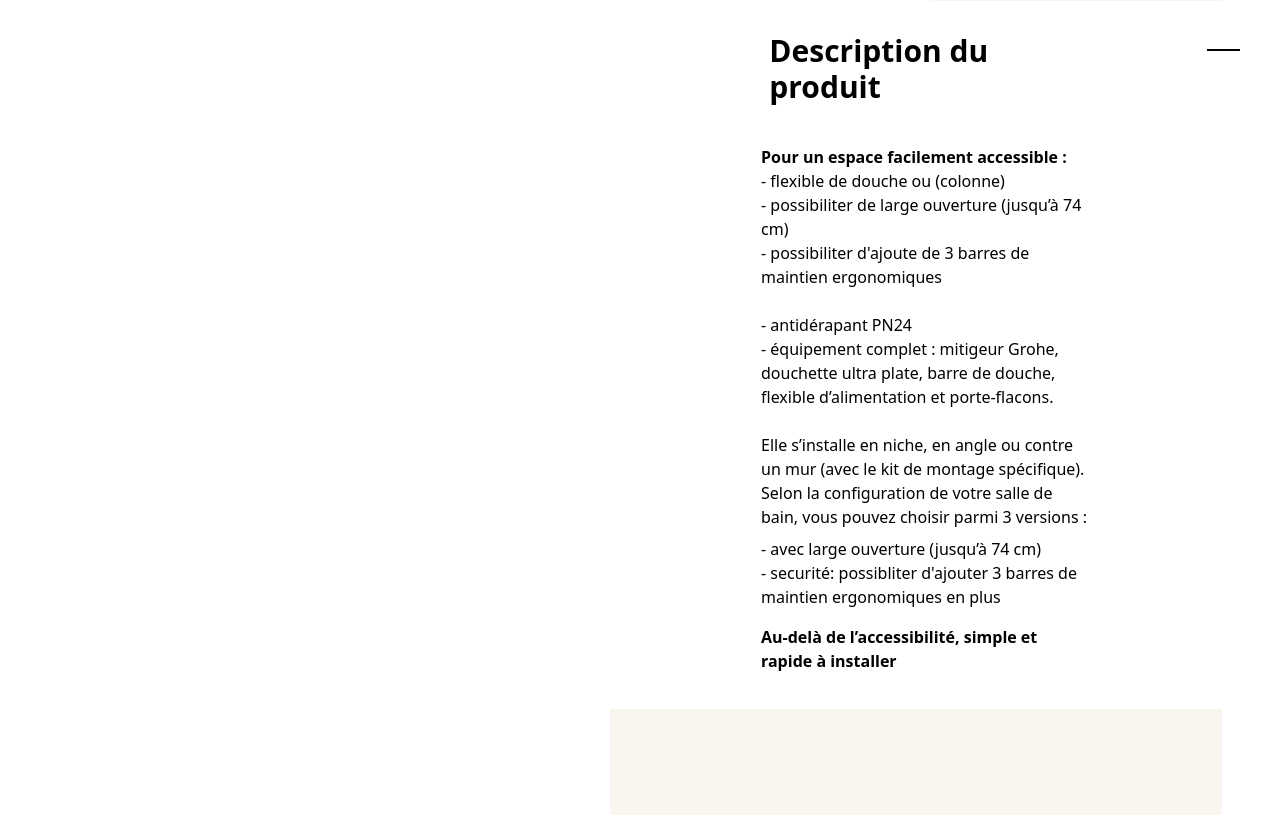
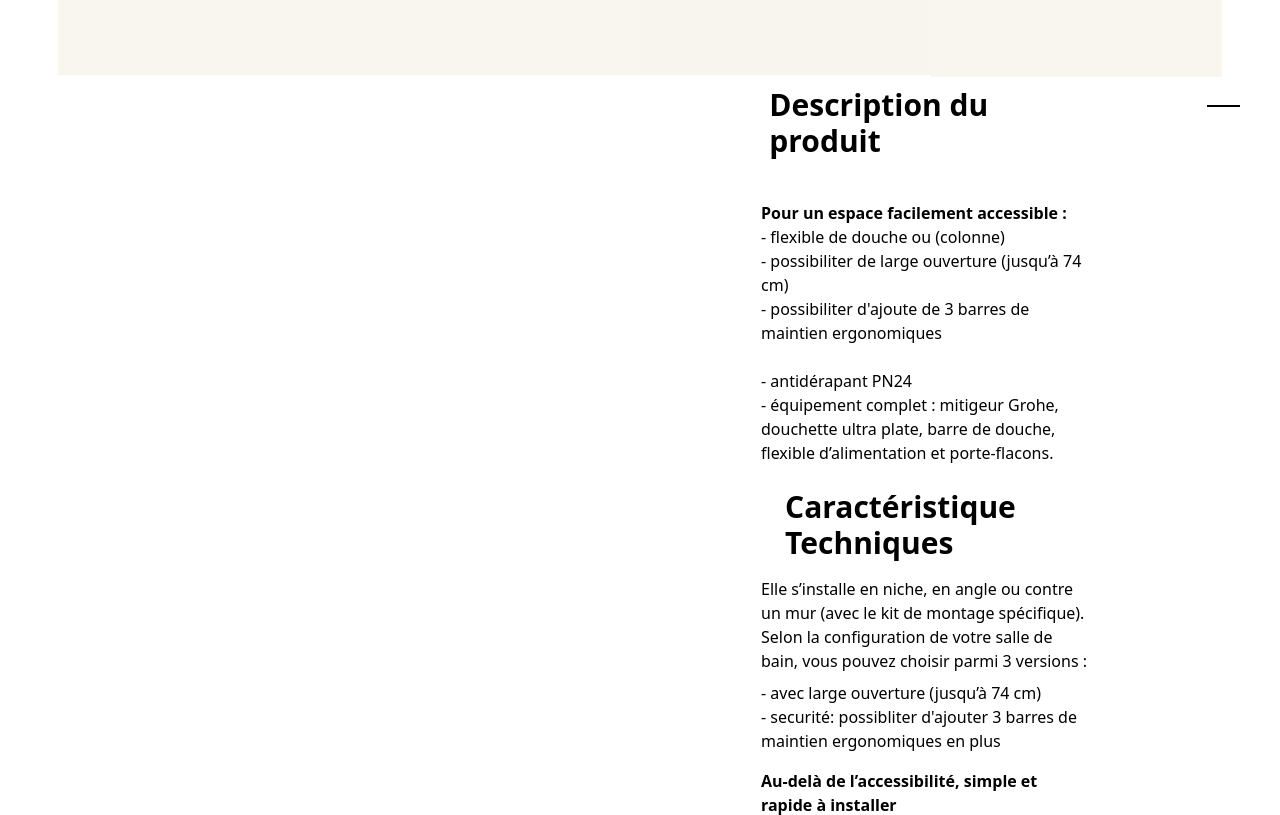
Before and after one commit to baxter08/exo_e_commerce, a Symfony app: template templates/detail_articles/index.html.twig in a window 1280 px wide. Shown: the part 1309-2124 px from the top of the page. Run offline with Twig, Linux system fonts and the light colour scheme; the template is opened without the code that fills it, so the values that code supplies are empty; style sheets or scripts are compiled from the project's sources; some libraries are stand-ins or nearby versions.

Commit message:
front categorie de article netoyage app css

```diff
--- a/assets/styles/app.css
+++ b/assets/styles/app.css
@@ -734,9 +742,11 @@ h1 {
 .titre_description {
   /* border: solid red 1px; */
   width: 51%;
-  /* margin-top: 100px; */
+  margin-top: 10px;
   height: 57px;
 }
+
+
 
 .titre_description2 {
   border-bottom: solid black 1px;
--- a/templates/detail_articles/index.html.twig
+++ b/templates/detail_articles/index.html.twig
@@ -74,26 +74,27 @@
 				<div class="titre_lesplus2">
 					<img class="w-full p-3 object-cover" src="{{ asset('build/images/' ~ article.images[(5)]) }}" alt="les_configue"></div>
 			</div>
-			<a href="{{ path('cart_add', {'id': article.id}) }}" class="btn btn-info mt-16 ml-40 text-black" type="button" style="align-items:center;border:1px solid grey">Ajouter</a>
+			<a href="{{ path('cart_add', {'id': article.id}) }}" class="mt-16 ml-56 text-black text-center inline-block rounded bg-white px-6 pb-2 pt-2.5 text-xs font-medium uppercase leading-normal text-black shadow-[0_4px_9px_-4px_#3b71ca] transition duration-150 ease-in-out hover:bg-primary-600 hover:shadow-[0_8px_9px_-4px_rgba(59,113,202,0.3),0_4px_18px_0_rgba(59,113,202,0.2)] focus:bg-primary-600 focus:shadow-[0_8px_9px_-4px_rgba(59,113,202,0.3),0_4px_18px_0_rgba(59,113,202,0.2)] focus:outline-none focus:ring-0 active:bg-primary-700 active:shadow-[0_8px_9px_-4px_rgba(59,113,202,0.3),0_4px_18px_0_rgba(59,113,202,0.2)] dark:shadow-[0_4px_9px_-4px_rgba(59,113,202,0.5)] dark:hover:shadow-[0_8px_9px_-4px_rgba(59,113,202,0.2),0_4px_18px_0_rgba(59,113,202,0.1)] dark:focus:shadow-[0_8px_9px_-4px_rgba(59,113,202,0.2),0_4px_18px_0_rgba(59,113,202,0.1)] w-1/4"
+			 type="button" style="align-items:center;">Ajouter</a>
 
 		</div>
 	</div>
 </div>
-<div class="bande_lien_encre mb-8 flex flex-wrap justify-center md:justify-start items-center">
-	<div class="lien"></div>
-	<div class="lien_1 text-black font-bold ">LES ESSENTIELS</div>
-	<div class="lien_2 text-black font-bold ">DESCRIPTION</div>
-	<div class="lien_3 text-black font-bold ">CARACTÉRISTIQUES TECHNIQUES</div>
-	<div class="lien"></div>
-</div>
+    <div class="bande_lien_encre mb-8 flex flex-wrap justify-center md:justify-start items-center">
+        <div class="lien"></div>
+        <a class="lien_1 text-black font-bold" href="#essentiels">LES ESSENTIELS</a>
+        <a class="lien_2 text-black font-bold" href="#description">DESCRIPTION</a>
+        <a class="lien_3 text-black font-bold" href="#caracteristique">CARACTÉRISTIQUES TECHNIQUES</a>
+        <div class="lien"></div>
+    </div>
 
-<div class="container_essentiel">
+<div class="container_essentiel" id="essentiels">
 	<div class="container1_essentiel">
 
 		<div class="bg_1">
-			<div class="blok_text_essenssiel">
+			<div class="blok_text_essenssiel" ">
 				<div class="titre_esentiel text-black text-3xl font-bold hover:text-tahiti-500">Les essentiels</div>
-				<div class="trai_droit_article hidden xl:block lg:hidden md:hidden sm:hidden"></div>
+				<div class="trai_droit_article hidden xl:block lg:hidden md:hidden sm:hidden" ></div>
 
 			</div>
 
@@ -114,9 +115,9 @@
 
 	</div>
 
-	<div class="container2_essentiel">
+	<div class="container2_essentiel" >
 		<div class="bg_2droite">
-			<div data-aos="fade-left" class="container_images">
+			<div data-aos="fade-left" class="container_images"id="description">
 				<image class="w-full object-cover" src="{{ asset('build/images/' ~ article.images[(6)]) }}"></img>
 		</div>
 	</div>
@@ -125,24 +126,25 @@
 <div class="container_desc_1"></div>
 
 <div class="container_desc_2">
-	<div class="description_art1">
-		<div class="titre_description text-black text-3xl font-bold hover:text-tahiti-500">Description du produit</div>
+	<div class="description_art1" >
+		<div class="titre_description text-black text-3xl font-bold hover:text-tahiti-500 mt-5">Description du produit</div>
 		<div class="trai_droit_article_desc hidden xl:block lg:hidden md:hidden sm:hidden"></div>
 
 	</div>
-	<div class="text_desc_article2">
+	<div class="text_desc_article2" >
 		<div class="a_dscript p-4 text-left text-base font-bold">{{ article.description}}</div>
-		<div class="a_dscript2 pl-4 pt-2 pb-2 text-left text-base font-bold">{{ article.description2}}</div>
-		<div class="a_dscript3 pl-4 text-left text-base font-bold">
-			Pour un espace facilement accessible :</div>
+		<div class="a_dscript2 pl-4 pt-2 pb-2 text-left text-base ">{{ article.description2}}</div>
+		<div class="a_dscript3 pl-4 text-left font-bold text-base">Pour un espace facilement accessible :</div>
 		<p class="text-left pl-4">- flexible de douche ou (colonne)</p>
 		<p class="text-left pl-4">- possibiliter de large ouverture (jusqu’à 74 cm)</p>
 		<p class="text-left pl-4">- possibiliter d'ajoute de 3 barres de maintien ergonomiques</p>
 
-		<div class="a_dscript2 pl-4 pt-4 pb-2 text-left text-base font-bold">{{ article.description3}}</div>
+		<div class="a_dscript2 pl-4 pt-4 pb-2 text-left text-base font-bold" id="caracteristique">{{ article.description3}}</div>
 
 		<p class="text-left pl-4">- antidérapant PN24</p>
 		<p class="text-left pl-4">- équipement complet : mitigeur Grohe, douchette ultra plate, barre de douche, flexible d’alimentation et porte-flacons.</p><br>
+
+		<div class="text-black text-3xl font-bold hover:text-tahiti-500 ml-10 mb-4 w-3/4">Caractéristique Techniques </div>
 
 		<div class="a_dscript3 pl-4 pb-2 text-left text-base">
 			Elle s’installe en niche, en angle ou contre un mur (avec le kit de montage spécifique). Selon la configuration de votre salle de bain, vous pouvez choisir parmi 3 versions :
--- a/templates/pages/inscription/index.html.twig
+++ b/templates/pages/inscription/index.html.twig
@@ -5,7 +5,7 @@
 
 {% block body %}
 <div class="ensemble_form">
- <h1 class="h3 mb-2 mt-3 font-weight-normal">Inscription</h1>
+ <h1 class="h3 mb-2 mt-3 text-center font-weight-normal">Inscription</h1>
 
 {{form(form)}}
 {% for message in app.flashes('success') %}
--- a/templates/pages/main/result.html.twig
+++ b/templates/pages/main/result.html.twig
@@ -12,7 +12,7 @@
 
 		<div class="voir_article_jp">
 
-			<div class="div11 p-3">
+			<div class="div11 p-2">
             	<a href="{{ path('app_detail_articles' , {'slug' : article.slug}) }}" type="button" class=" dark:active:shadow-[0_8px_9px_-4px_rgba(59,113,202,0.2),0_4px_18px_0_rgba(59,113,202,0.1)]] inline-block w-full rounded bg-primary px-6 pb-2 pt-2.5 text-xs font-medium uppercase leading-normal text-black shadow-[0_4px_9px_-4px_#3b71ca] transition duration-150 ease-in-out hover:bg-primary-600 hover:shadow-[0_8px_9px_-4px_rgba(59,113,202,0.3),0_4px_18px_0_rgba(59,113,202,0.2)] focus:bg-primary-600 focus:shadow-[0_8px_9px_-4px_rgba(59,113,202,0.3),0_4px_18px_0_rgba(59,113,202,0.2)] focus:outline-none focus:ring-0 active:bg-primary-700 active:shadow-[0_8px_9px_-4px_rgba(59,113,202,0.3),0_4px_18px_0_rgba(59,113,202,0.2)] dark:shadow-[0_4px_9px_-4px_rgba(59,113,202,0.5)] dark:hover:shadow-[0_8px_9px_-4px_rgba(59,113,202,0.2),0_4px_18px_0_rgba(59,113,202,0.1)] dark:focus:shadow-[0_8px_9px_-4px_rgba(59,113,202,0.2),0_4px_18px_0_rgba(59,113,202,0.1)]">Voir</a>
 				{# <a href="{{ path('app_detail_articles' , {'id' : article.id}) }}" class="btn btn-light mb-1 px-4 m-2">Voir</a> #}
 				<a href="{{path("cart_add", {'id' : article.id})}}" class="dark:active:shadow-[0_8px_9px_-4px_rgba(59,113,202,0.2),0_4px_18px_0_rgba(59,113,202,0.1)]] inline-block w-full rounded bg-primary px-6 pb-2 pt-2.5 text-xs font-medium uppercase leading-normal text-black shadow-[0_4px_9px_-4px_#3b71ca] transition duration-150 ease-in-out hover:bg-primary-600 hover:shadow-[0_8px_9px_-4px_rgba(59,113,202,0.3),0_4px_18px_0_rgba(59,113,202,0.2)] focus:bg-primary-600 focus:shadow-[0_8px_9px_-4px_rgba(59,113,202,0.3),0_4px_18px_0_rgba(59,113,202,0.2)] focus:outline-none focus:ring-0 active:bg-primary-700 active:shadow-[0_8px_9px_-4px_rgba(59,113,202,0.3),0_4px_18px_0_rgba(59,113,202,0.2)] dark:shadow-[0_4px_9px_-4px_rgba(59,113,202,0.5)] dark:hover:shadow-[0_8px_9px_-4px_rgba(59,113,202,0.2),0_4px_18px_0_rgba(59,113,202,0.1)] dark:focus:shadow-[0_8px_9px_-4px_rgba(59,113,202,0.2),0_4px_18px_0_rgba(59,113,202,0.1)]">Ajouter</a>
```
Also changed, not shown: other parts of assets/styles/app.css (+11 -22 lines), templates/article/index.html.twig (+16 -9 lines), templates/cart/index.html.twig (+3 -4 lines).
